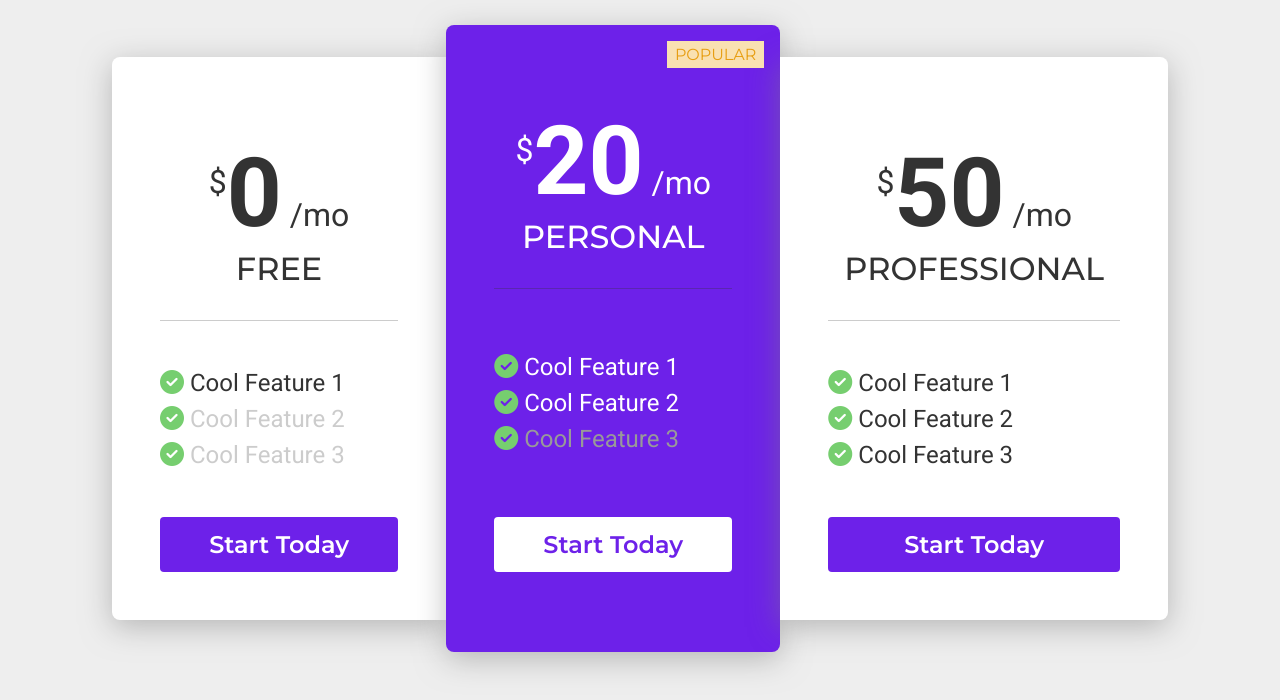
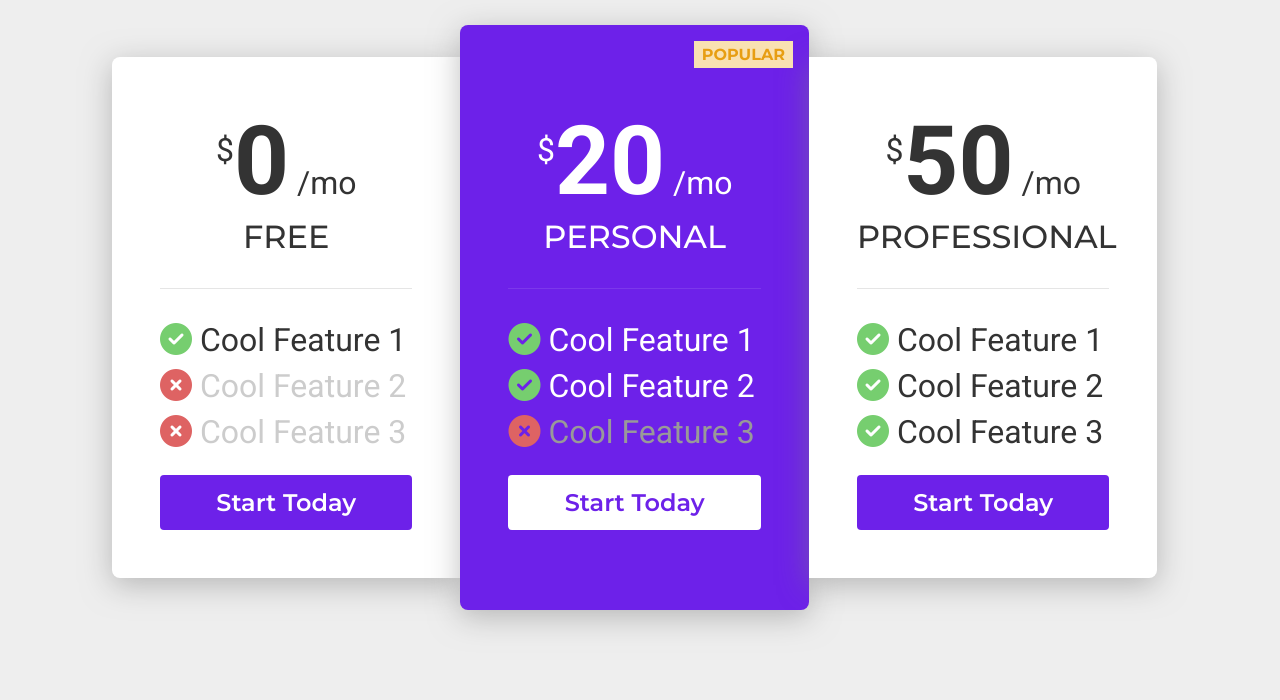
Before and after one commit to davinaleong/proj-price-comparison, a plain HTML site: page index.html in a window 1280 px wide. Shown: the part 110-810 px from the top of the page. Drawn offline with Linux system fonts and the light colour scheme.

Commit message:
Used flex over grid to layout cards

```diff
--- a/css/style.css
+++ b/css/style.css
@@ -9,10 +9,12 @@
   --color-primary: #6d21e9;
   --color-primary-border: #5b26b1;
   --color-bg: #eeeeee;
-  --color-border: #cccccc;
+  --color-border: rgba(0, 0, 0, 0.1);
+  --color-border-popular: rgba(255, 255, 255, 0.1);
   --color-popular: #e79e12;
   --color-popular-bg: #f9e1b2;
-  --color-check-bg: #76ce6f;
+  --color-check: #76ce6f;
+  --color-times: #DE6363;
 
   --family-roboto: Roboto, sans-serif;
   --family-montserrat: Montserrat, sans-serif;
@@ -68,16 +70,14 @@ h1 {
 }
 
 .cards {
-  display: grid;
-  grid-template-columns: auto;
-  grid-template-rows: repeat(3 1fr);
+  display: flex;
+  flex-direction: column;
   gap: 2rem;
 }
 
 .card {
   display: flex;
   flex-direction: column;
-  gap: 3rem;
   background: var(--color-white);
   border-radius: var(--radius-card);
   padding: 1rem;
@@ -85,23 +85,13 @@ h1 {
   position: relative;
 }
 
-.card-header {
-  padding: 2rem 1rem;
-  border-bottom: thin solid var(--color-border);
-  text-align: center;
-}
-
 .card-popular {
   background: var(--color-primary);
   color: var(--color-white);
 }
 
-.card-popular .card-header {
-  border-color: var(--color-primary-border);
-}
-
-.card-popular .disabled {
-  color: var(--color-text-faded-primary);
+.card-header {
+  text-align: center;
 }
 
 .label {
@@ -113,6 +103,7 @@ h1 {
   top: 1rem;
   right: 1rem;
   z-index: 2;
+  font-weight: bold;
 }
 
 .label-popular {
@@ -141,6 +132,17 @@ h2 {
   text-transform: uppercase;
 }
 
+.divider {
+  height: 1px;
+  background: var(--color-border);
+  margin-top: 2rem;
+  margin-bottom: 2rem;
+}
+
+.card-popular .divider {
+  background: var(--color-border-popular);
+}
+
 ul {
   list-style: none;
   display: flex;
@@ -148,15 +150,23 @@ ul {
   gap: 0.5rem;
   margin-block-start: auto;
   margin-block-end: auto;
-  font-size: 1.5rem;
+  font-size: 2rem;
 }
 
-.disabled {
+.inactive {
   color: var(--color-text-faded);
 }
 
-.fas {
-  color: var(--color-check-bg);
+.card-popular .inactive {
+  color: var(--color-text-faded-primary);
+}
+
+.fa-circle-check {
+  color: var(--color-check);
+}
+
+.fa-circle-xmark {
+  color: var(--color-times);
 }
 
 .btn {
@@ -169,11 +179,14 @@ ul {
   font-weight: 600;
   text-align: center;
   cursor: pointer;
-  transition: opacity 0.3s ease-in-out;
+  transform: scale(1);
+  transition: transform 0.3s ease-in-out;
+  margin-top: 1.5rem;
 }
 
-.btn:hover {
-  opacity: 0.7;
+.btn:hover,
+.btn:focus {
+  transform: scale(1.1);
 }
 
 .btn-block {
@@ -191,27 +204,31 @@ ul {
 }
 
 @media (min-width: 62rem) {
+  h1 {
+    margin-bottom: 5rem;
+  }
+
   .cards {
-    grid-template-columns: repeat(3, 1fr);
-    grid-template-rows: 2rem 1fr 2rem;
+    flex-direction: row;
     gap: 0;
   }
 
+  .card {
+    width: 33%;
+  }
+
   .card:nth-of-type(1) {
-    grid-column: 1;
-    grid-row: 2;
     border-radius: var(--radius-card) 0 0 var(--radius-card);
   }
 
-  .card:nth-of-type(2) {
-    grid-column: 2;
-    grid-row: 1 / -1;
-    padding: 1rem 1rem 3rem 1rem;
+  .card-popular {
+    margin-top: -2rem;
+    margin-bottom: -2rem;
+    padding-top: 3rem;
+    padding-bottom: 3rem;
   }
 
   .card:nth-of-type(3) {
-    grid-column: 3;
-    grid-row: 2;
     border-radius: 0 var(--radius-card) var(--radius-card) 0;
   }
 }
@@ -225,9 +242,10 @@ ul {
     padding: 3rem;
   }
 
-  .card:nth-of-type(2) {
-    grid-column: 2;
-    grid-row: 1 / -1;
-    padding: 3rem 3rem 5rem 3rem;
+  .card-popular {
+    margin-top: -2rem;
+    margin-bottom: -2rem;
+    padding-top: 5rem;
+    padding-bottom: 5rem;
   }
 }
--- a/index.html
+++ b/index.html
@@ -25,10 +25,11 @@
                     </div>
                     <h2>Free</h2>
                 </header>
+                <div class="divider"></div>
                 <ul>
                     <li><i class="fas fa-circle-check"></i> Cool Feature 1</li>
-                    <li class="disabled"><i class="fas fa-circle-check"></i> Cool Feature 2</li>
-                    <li class="disabled"><i class="fas fa-circle-check"></i> Cool Feature 3</li>
+                    <li class="inactive"><i class="fas fa-circle-xmark"></i> Cool Feature 2</li>
+                    <li class="inactive"><i class="fas fa-circle-xmark"></i> Cool Feature 3</li>
                 </ul>
                 <a href="#" class="btn btn-primary btn-block">Start Today</a>
             </div>
@@ -41,10 +42,11 @@
                     </div>
                     <h2>Personal</h2>
                 </header>
+                <div class="divider"></div>
                 <ul>
                     <li><i class="fas fa-circle-check"></i> Cool Feature 1</li>
                     <li><i class="fas fa-circle-check"></i> Cool Feature 2</li>
-                    <li class="disabled"><i class="fas fa-circle-check"></i> Cool Feature 3</li>
+                    <li class="inactive"><i class="fas fa-circle-xmark"></i> Cool Feature 3</li>
                 </ul>
                 <a href="#" class="btn btn-popular btn-block">Start Today</a>
             </div>
@@ -56,6 +58,7 @@
                     </div>
                     <h2>Professional</h2>
                 </header>
+                <div class="divider"></div>
                 <ul>
                     <li><i class="fas fa-circle-check"></i> Cool Feature 1</li>
                     <li><i class="fas fa-circle-check"></i> Cool Feature 2</li>
```
Also changed, not shown: img/mockup.png.
